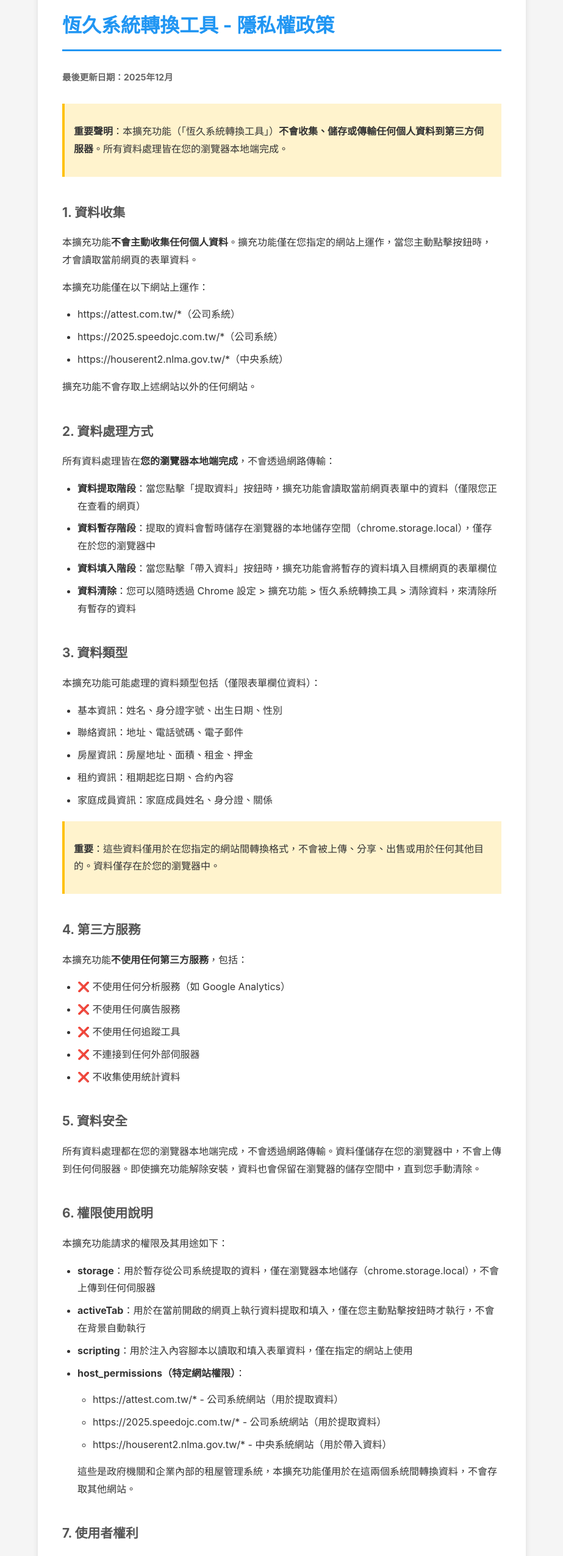
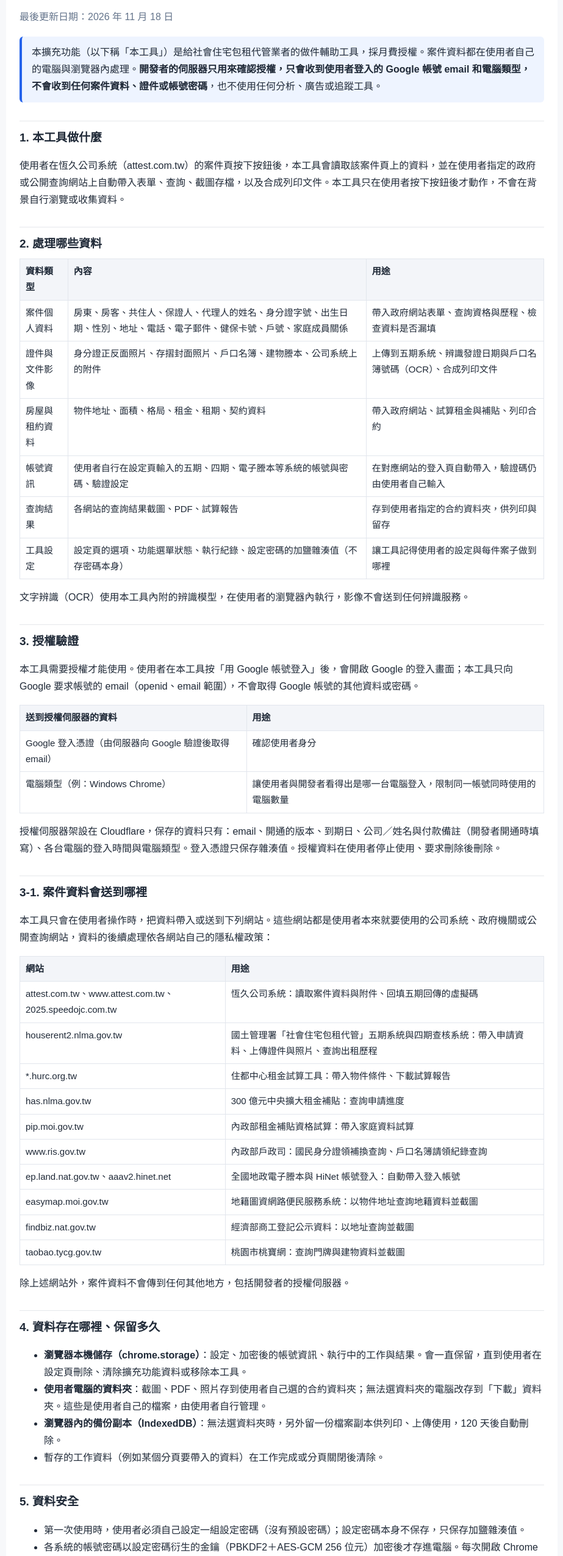
Before and after one commit to jason910204/privacy_policy, a plain HTML site: page index.html in a window 1280 px wide. Shown: the part 68-2620 px from the top of the page at 61% size, without its empty margins (178-1101 px from the left). Drawn offline with Linux system fonts and the light colour scheme.

Commit message:
Revise privacy policy for 恆久 Nexus 智能系統

```diff
--- a/index.html
+++ b/index.html
@@ -1,184 +1,110 @@
 <!DOCTYPE html>
 <html lang="zh-TW">
-
 <head>
 <meta charset="UTF-8">
-    <meta name="viewport" content="width=device-width, initial-scale=1.0">
-    <title>恆久系統轉換工具 - 隱私權政策</title>
+<meta name="viewport" content="width=device-width, initial-scale=1">
+<title>恆久 Nexus 智能系統 - 隱私權政策</title>
 <style>
-        body {
-            font-family: -apple-system, BlinkMacSystemFont, 'Segoe UI', Roboto, 'Microsoft JhengHei', sans-serif;
-            max-width: 800px;
-            margin: 0 auto;
-            padding: 20px;
-            line-height: 1.8;
-            color: #333;
-            background-color: #f5f5f5;
-        }
-
-        .container {
-            background: white;
-            padding: 40px;
-            border-radius: 8px;
-            box-shadow: 0 2px 10px rgba(0, 0, 0, 0.1);
-        }
-
-        h1 {
-            color: #2196F3;
-            border-bottom: 3px solid #2196F3;
-            padding-bottom: 10px;
-            margin-bottom: 30px;
-        }
-
-        h2 {
-            color: #555;
-            margin-top: 40px;
-            margin-bottom: 15px;
-            font-size: 1.3em;
-        }
-
-        ul {
-            margin: 15px 0;
-            padding-left: 25px;
-        }
-
-        li {
-            margin: 8px 0;
-        }
-
-        .highlight {
-            background-color: #fff3cd;
-            padding: 15px;
-            border-left: 4px solid #ffc107;
-            margin: 20px 0;
-        }
-
-        .contact {
-            background-color: #e3f2fd;
-            padding: 15px;
-            border-left: 4px solid #2196F3;
-            margin: 20px 0;
-        }
-
-        hr {
-            border: none;
-            border-top: 1px solid #ddd;
-            margin: 30px 0;
-        }
-
-        .update-date {
-            color: #666;
-            font-size: 0.9em;
-            margin-bottom: 30px;
-        }
+  body{font:16px/1.75 "Microsoft JhengHei","Noto Sans TC",sans-serif;color:#1f2937;background:#f7f8fa;margin:0}
+  main{max-width:860px;margin:0 auto;padding:32px 22px 60px;background:#fff}
+  h1{font-size:26px;margin:0 0 4px} h2{font-size:19px;margin:30px 0 8px;padding-top:10px;border-top:1px solid #e5e7eb}
+  .date{color:#64748b;margin-bottom:18px} .box{background:#eef4ff;border-left:4px solid #2563eb;padding:12px 16px;border-radius:6px}
+  table{border-collapse:collapse;width:100%;font-size:15px;margin:8px 0} th,td{border:1px solid #e2e6ed;padding:7px 9px;text-align:left;vertical-align:top} th{background:#f3f5f9}
+  code{background:#f3f5f9;padding:1px 5px;border-radius:4px}
 </style>
 </head>
+<body>
+<main>
+<h1>恆久 Nexus 智能系統 - 隱私權政策</h1>
+<div class="date">最後更新日期：2026 年 11 月 18 日</div>
 
-<body>
-    <div class="container">
-        <h1>恆久系統轉換工具 - 隱私權政策</h1>
-        <p class="update-date"><strong>最後更新日期：2025年12月</strong></p>
-
-        <div class="highlight">
-            <p><strong>重要聲明</strong>：本擴充功能（「恆久系統轉換工具」）<strong>不會收集、儲存或傳輸任何個人資料到第三方伺服器</strong>。所有資料處理皆在您的瀏覽器本地端完成。</p>
+<div class="box">
+本擴充功能（以下稱「本工具」）是給社會住宅包租代管業者的做件輔助工具，採月費授權。案件資料都在使用者自己的電腦與瀏覽器內處理。<b>開發者的伺服器只用來確認授權，只會收到使用者登入的 Google 帳號 email 和電腦類型，不會收到任何案件資料、證件或帳號密碼</b>，也不使用任何分析、廣告或追蹤工具。
 </div>
 
-        <h2>1. 資料收集</h2>
-        <p>本擴充功能<strong>不會主動收集任何個人資料</strong>。擴充功能僅在您指定的網站上運作，當您主動點擊按鈕時，才會讀取當前網頁的表單資料。</p>
+<h2>1. 本工具做什麼</h2>
+<p>使用者在恆久公司系統（attest.com.tw）的案件頁按下按鈕後，本工具會讀取該案件頁上的資料，並在使用者指定的政府或公開查詢網站上自動帶入表單、查詢、截圖存檔，以及合成列印文件。本工具只在使用者按下按鈕後才動作，不會在背景自行瀏覽或收集資料。</p>
 
-        <p>本擴充功能僅在以下網站上運作：</p>
+<h2>2. 處理哪些資料</h2>
+<table>
+<tr><th>資料類型</th><th>內容</th><th>用途</th></tr>
+<tr><td>案件個人資料</td><td>房東、房客、共住人、保證人、代理人的姓名、身分證字號、出生日期、性別、地址、電話、電子郵件、健保卡號、戶號、家庭成員關係</td><td>帶入政府網站表單、查詢資格與歷程、檢查資料是否漏填</td></tr>
+<tr><td>證件與文件影像</td><td>身分證正反面照片、存摺封面照片、戶口名簿、建物謄本、公司系統上的附件</td><td>上傳到五期系統、辨識發證日期與戶口名簿號碼（OCR）、合成列印文件</td></tr>
+<tr><td>房屋與租約資料</td><td>物件地址、面積、格局、租金、租期、契約資料</td><td>帶入政府網站、試算租金與補貼、列印合約</td></tr>
+<tr><td>帳號資訊</td><td>使用者自行在設定頁輸入的五期、四期、電子謄本等系統的帳號與密碼、驗證設定</td><td>在對應網站的登入頁自動帶入，驗證碼仍由使用者自己輸入</td></tr>
+<tr><td>查詢結果</td><td>各網站的查詢結果截圖、PDF、試算報告</td><td>存到使用者指定的合約資料夾，供列印與留存</td></tr>
+<tr><td>工具設定</td><td>設定頁的選項、功能選單狀態、執行紀錄、設定密碼的加鹽雜湊值（不存密碼本身）</td><td>讓工具記得使用者的設定與每件案子做到哪裡</td></tr>
+</table>
+<p>文字辨識（OCR）使用本工具內附的辨識模型，在使用者的瀏覽器內執行，影像不會送到任何辨識服務。</p>
+
+<h2>3. 授權驗證</h2>
+<p>本工具需要授權才能使用。使用者在本工具按「用 Google 帳號登入」後，會開啟 Google 的登入畫面；本工具只向 Google 要求帳號的 email（openid、email 範圍），不會取得 Google 帳號的其他資料或密碼。</p>
+<table>
+<tr><th>送到授權伺服器的資料</th><th>用途</th></tr>
+<tr><td>Google 登入憑證（由伺服器向 Google 驗證後取得 email）</td><td>確認使用者身分</td></tr>
+<tr><td>電腦類型（例：Windows Chrome）</td><td>讓使用者與開發者看得出是哪一台電腦登入，限制同一帳號同時使用的電腦數量</td></tr>
+</table>
+<p>授權伺服器架設在 Cloudflare，保存的資料只有：email、開通的版本、到期日、公司／姓名與付款備註（開發者開通時填寫）、各台電腦的登入時間與電腦類型。登入憑證只保存雜湊值。授權資料在使用者停止使用、要求刪除後刪除。</p>
+
+<h2>3-1. 案件資料會送到哪裡</h2>
+<p>本工具只會在使用者操作時，把資料帶入或送到下列網站。這些網站都是使用者本來就要使用的公司系統、政府機關或公開查詢網站，資料的後續處理依各網站自己的隱私權政策：</p>
+<table>
+<tr><th>網站</th><th>用途</th></tr>
+<tr><td>attest.com.tw、www.attest.com.tw、2025.speedojc.com.tw</td><td>恆久公司系統：讀取案件資料與附件、回填五期回傳的虛擬碼</td></tr>
+<tr><td>houserent2.nlma.gov.tw</td><td>國土管理署「社會住宅包租代管」五期系統與四期查核系統：帶入申請資料、上傳證件與照片、查詢出租歷程</td></tr>
+<tr><td>*.hurc.org.tw</td><td>住都中心租金試算工具：帶入物件條件、下載試算報告</td></tr>
+<tr><td>has.nlma.gov.tw</td><td>300 億元中央擴大租金補貼：查詢申請進度</td></tr>
+<tr><td>pip.moi.gov.tw</td><td>內政部租金補貼資格試算：帶入家庭資料試算</td></tr>
+<tr><td>www.ris.gov.tw</td><td>內政部戶政司：國民身分證領補換查詢、戶口名簿請領紀錄查詢</td></tr>
+<tr><td>ep.land.nat.gov.tw、aaav2.hinet.net</td><td>全國地政電子謄本與 HiNet 帳號登入：自動帶入登入帳號</td></tr>
+<tr><td>easymap.moi.gov.tw</td><td>地籍圖資網路便民服務系統：以物件地址查詢地籍資料並截圖</td></tr>
+<tr><td>findbiz.nat.gov.tw</td><td>經濟部商工登記公示資料：以地址查詢並截圖</td></tr>
+<tr><td>taobao.tycg.gov.tw</td><td>桃園市桃寶網：查詢門牌與建物資料並截圖</td></tr>
+</table>
+<p>除上述網站外，案件資料不會傳到任何其他地方，包括開發者的授權伺服器。</p>
+
+<h2>4. 資料存在哪裡、保留多久</h2>
 <ul>
-            <li>https://attest.com.tw/*（公司系統）</li>
-            <li>https://2025.speedojc.com.tw/*（公司系統）</li>
-            <li>https://houserent2.nlma.gov.tw/*（中央系統）</li>
-        </ul>
-        <p>擴充功能不會存取上述網站以外的任何網站。</p>
-
-        <h2>2. 資料處理方式</h2>
-        <p>所有資料處理皆在<strong>您的瀏覽器本地端完成</strong>，不會透過網路傳輸：</p>
-        <ul>
-            <li><strong>資料提取階段</strong>：當您點擊「提取資料」按鈕時，擴充功能會讀取當前網頁表單中的資料（僅限您正在查看的網頁）</li>
-            <li><strong>資料暫存階段</strong>：提取的資料會暫時儲存在瀏覽器的本地儲存空間（chrome.storage.local），僅存在於您的瀏覽器中</li>
-            <li><strong>資料填入階段</strong>：當您點擊「帶入資料」按鈕時，擴充功能會將暫存的資料填入目標網頁的表單欄位</li>
-            <li><strong>資料清除</strong>：您可以隨時透過 Chrome 設定 > 擴充功能 > 恆久系統轉換工具 > 清除資料，來清除所有暫存的資料</li>
-        </ul>
-
-        <h2>3. 資料類型</h2>
-        <p>本擴充功能可能處理的資料類型包括（僅限表單欄位資料）：</p>
-        <ul>
-            <li>基本資訊：姓名、身分證字號、出生日期、性別</li>
-            <li>聯絡資訊：地址、電話號碼、電子郵件</li>
-            <li>房屋資訊：房屋地址、面積、租金、押金</li>
-            <li>租約資訊：租期起迄日期、合約內容</li>
-            <li>家庭成員資訊：家庭成員姓名、身分證、關係</li>
-        </ul>
-        <div class="highlight">
-            <p><strong>重要</strong>：這些資料僅用於在您指定的網站間轉換格式，不會被上傳、分享、出售或用於任何其他目的。資料僅存在於您的瀏覽器中。</p>
-        </div>
-
-        <h2>4. 第三方服務</h2>
-        <p>本擴充功能<strong>不使用任何第三方服務</strong>，包括：</p>
-        <ul>
-            <li>❌ 不使用任何分析服務（如 Google Analytics）</li>
-            <li>❌ 不使用任何廣告服務</li>
-            <li>❌ 不使用任何追蹤工具</li>
-            <li>❌ 不連接到任何外部伺服器</li>
-            <li>❌ 不收集使用統計資料</li>
+<li><b>瀏覽器本機儲存（chrome.storage）</b>：設定、加密後的帳號資訊、執行中的工作與結果。會一直保留，直到使用者在設定頁刪除、清除擴充功能資料或移除本工具。</li>
+<li><b>使用者電腦的資料夾</b>：截圖、PDF、照片存到使用者自己選的合約資料夾；無法選資料夾的電腦改存到「下載」資料夾。這些是使用者自己的檔案，由使用者自行管理。</li>
+<li><b>瀏覽器內的備份副本（IndexedDB）</b>：無法選資料夾時，另外留一份檔案副本供列印、上傳使用，120 天後自動刪除。</li>
+<li>暫存的工作資料（例如某個分頁要帶入的資料）在工作完成或分頁關閉後清除。</li>
 </ul>
 
 <h2>5. 資料安全</h2>
-        <p>所有資料處理都在您的瀏覽器本地端完成，不會透過網路傳輸。資料僅儲存在您的瀏覽器中，不會上傳到任何伺服器。即使擴充功能解除安裝，資料也會保留在瀏覽器的儲存空間中，直到您手動清除。</p>
-
-        <h2>6. 權限使用說明</h2>
-        <p>本擴充功能請求的權限及其用途如下：</p>
 <ul>
-            <li><strong>storage</strong>：用於暫存從公司系統提取的資料，僅在瀏覽器本地儲存（chrome.storage.local），不會上傳到任何伺服器</li>
-            <li><strong>activeTab</strong>：用於在當前開啟的網頁上執行資料提取和填入，僅在您主動點擊按鈕時才執行，不會在背景自動執行</li>
-            <li><strong>scripting</strong>：用於注入內容腳本以讀取和填入表單資料，僅在指定的網站上使用</li>
-            <li><strong>host_permissions（特定網站權限）</strong>：
-                <ul>
-                    <li>https://attest.com.tw/* - 公司系統網站（用於提取資料）</li>
-                    <li>https://2025.speedojc.com.tw/* - 公司系統網站（用於提取資料）</li>
-                    <li>https://houserent2.nlma.gov.tw/* - 中央系統網站（用於帶入資料）</li>
-                </ul>
-                這些是政府機關和企業內部的租屋管理系統，本擴充功能僅用於在這兩個系統間轉換資料，不會存取其他網站。
-            </li>
+<li>第一次使用時，使用者必須自己設定一組設定密碼（沒有預設密碼）；設定密碼本身不保存，只保存加鹽雜湊值。</li>
+<li>各系統的帳號密碼以設定密碼衍生的金鑰（PBKDF2＋AES-GCM 256 位元）加密後才存進電腦。每次開啟 Chrome 後需輸入一次設定密碼解鎖；解鎖後的資料只放在瀏覽器記憶體（chrome.storage.session），關閉 Chrome 即清除。</li>
+<li>帳號相關的設定分頁要輸入設定密碼才能查看；匯出的設定備份檔也以設定密碼加密。</li>
+<li>本工具所有程式碼都包含在擴充功能內，不會從外部下載或執行任何程式碼。</li>
 </ul>
 
-        <h2>7. 使用者權利</h2>
-        <p>您完全控制您的資料，您有權：</p>
+<h2>6. 權限用途</h2>
+<table>
+<tr><th>權限</th><th>用途</th></tr>
+<tr><td>storage</td><td>保存設定、加密後的帳號資訊、工作進度與結果；解鎖後的帳號只暫放在瀏覽器記憶體</td></tr>
+<tr><td>activeTab</td><td>使用者按下按鈕時，截取目前分頁的畫面存檔</td></tr>
+<tr><td>offscreen</td><td>在背景頁面執行 OCR、讀取 PDF、寫入使用者選的資料夾（這些工作需要網頁環境，無法在背景程式直接做）</td></tr>
+<tr><td>downloads</td><td>使用者無法選資料夾時，把截圖與文件存到「下載」資料夾</td></tr>
+<tr><td>debugger</td><td>只在使用者啟動的工作中、對本工具開啟的政府網站分頁短暫使用，做完立即中斷：(1) 有些網站的按鈕不接受程式點擊，需要模擬真實滑鼠點擊；(2) 把租補試算結果轉成 PDF；(3) 用固定的畫面大小截圖，讓每台電腦存出來的截圖一致。不會用來讀取其他分頁或網站的資料。</td></tr>
+<tr><td>identity</td><td>開啟 Google 登入畫面，取得使用者 email 以確認授權</td></tr>
+<tr><td>網站存取權限</td><td>第 3-1 點列出的網站，用於讀取、帶入與截圖；以及開發者的授權伺服器，用於確認授權</td></tr>
+<tr><td>選用：所有網站（使用者同意後才會開啟）</td><td>截圖背景分頁時 Chrome 需要此權限；只用於本工具開啟的查詢分頁截圖</td></tr>
+</table>
+
+<h2>7. Chrome 線上應用程式商店使用者資料政策</h2>
+<p>本工具使用的使用者資料，遵守 Chrome 線上應用程式商店使用者資料政策，包括「有限使用」規定：資料只用於提供本工具的做件功能與確認授權；不轉移給第三方（使用者自己操作送到第 3-1 點網站的除外）；不用於廣告；不用於判斷信用或放款資格；開發者只會看到授權需要的 email 與登入紀錄，不會讀取使用者的案件資料。</p>
+
+<h2>8. 使用者的權利</h2>
 <ul>
-            <li>隨時解除安裝本擴充功能</li>
-            <li>透過 Chrome 設定清除擴充功能的儲存資料</li>
-            <li>選擇不使用本擴充功能的特定功能</li>
-            <li>不授予擴充功能權限（但這會導致功能無法正常運作）</li>
+<li>隨時在設定頁刪除帳號資訊，或用「備份／還原」匯出自己的設定。</li>
+<li>到 Chrome「擴充功能」頁移除本工具，或清除本工具的資料。</li>
+<li>合約資料夾與下載資料夾裡的檔案由使用者自行刪除。</li>
+<li>在設定頁「授權」登出；要刪除授權伺服器上的資料，請聯絡開發者。</li>
 </ul>
 
-        <h2>8. 資料保留</h2>
-        <p>資料會保留在您的瀏覽器本地儲存空間中，直到：</p>
-        <ul>
-            <li>您手動清除擴充功能的資料</li>
-            <li>您解除安裝擴充功能（但資料可能仍保留在瀏覽器儲存中，需手動清除）</li>
-            <li>您清除瀏覽器的所有資料</li>
-        </ul>
-
-        <h2>9. 政策變更</h2>
-        <p>如果本隱私權政策有任何變更，我們會在擴充功能更新時通知使用者，並更新本頁面的「最後更新日期」。</p>
-
-        <h2>10. 單一用途說明</h2>
-        <p>本擴充功能的唯一用途是：在指定的租屋管理系統網站（attest.com.tw、2025.speedojc.com.tw 和 houserent2.nlma.gov.tw）之間自動轉換租屋資料格式，幫助使用者將資料從公司系統帶入中央系統。本擴充功能不執行任何其他功能。</p>
-
-        <div class="contact">
-            <h2>11. 聯絡方式</h2>
-            <p>如果您對本隱私權政策有任何疑問或疑慮，請透過以下方式聯絡我們：</p>
-            <p><strong>Email</strong>：請在 Chrome Web Store 的擴充功能頁面查看開發者聯絡資訊</p>
-        </div>
-
-        <hr>
-        <p style="text-align: center; color: #666; font-size: 0.9em;">
-            <small>本隱私權政策符合 Chrome Web Store 的開發者計畫政策要求，並遵循相關隱私權法規。</small>
-        </p>
-    </div>
+<h2>9. 政策變更與聯絡方式</h2>
+<p>本政策如有修改，會更新在本頁並修改上方日期。有任何問題，請透過 Chrome 線上應用程式商店本工具頁面上的支援聯絡方式與開發者聯繫。</p>
+</main>
 </body>
-
 </html>
```
Lines whose indentation alone changed are shown as unchanged.
